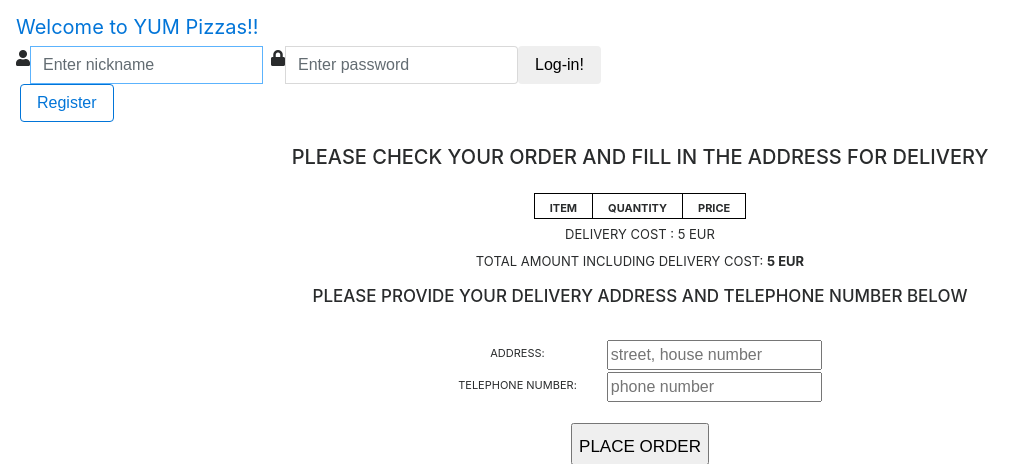
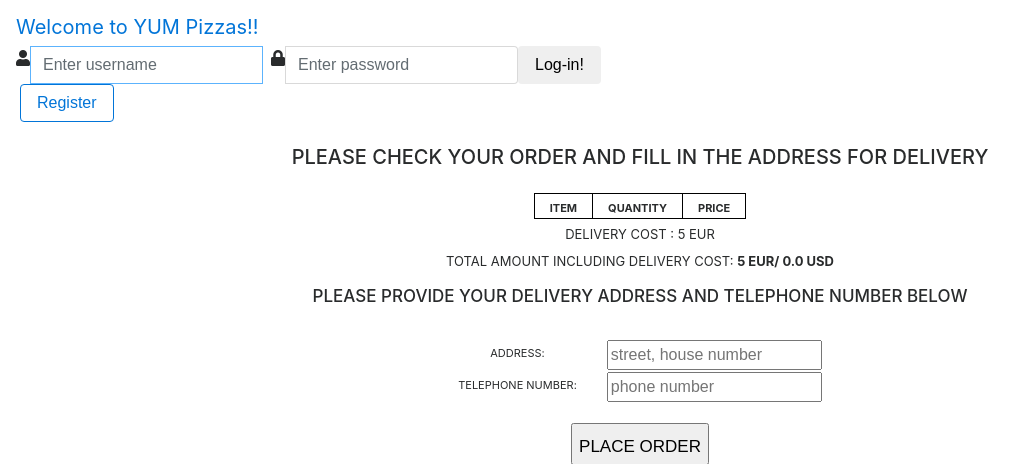
Before and after one commit to ballalpreethi/yumpizza, a Django app: page /confirm_order in a window 1280 px wide. Shown: the top 464 px of the page, without its empty margins (0-1035 px from the left). Run offline with Django 3.2, Linux system fonts and the light colour scheme; data comes from the database, SQL or seed files in the repository; lists and menus that the app fills with data are empty; some libraries are stand-ins or nearby versions.

Commit message:
added usd display

```diff
--- a/onlinepizzas/templates/layout.html
+++ b/onlinepizzas/templates/layout.html
@@ -77,7 +77,7 @@
                     <div class="input-group-prepend">
                         <div class="input-group-text "><i class="fa fa-user"></i></div>
                     </div>
-                    <input type="text" class="form-control my-2 my-sm-0 mr-2" value="" placeholder="Enter nickname" name="username" autofocus maxlength="254" required id="id_username">
+                    <input type="text" class="form-control my-2 my-sm-0 mr-2" value="" placeholder="Enter username" name="username" autofocus maxlength="254" required id="id_username">
                     <div class="input-group-prepend">
                         <div class="input-group-text"><i class="fa fa-lock"></i></div>
                     </div>
--- a/onlinepizzas/templates/order_confirmation.html
+++ b/onlinepizzas/templates/order_confirmation.html
@@ -34,7 +34,7 @@
         <div class="text-center" style="font-variant-caps: all-small-caps;">
             <label for="{{ grand_total }}" style="font-size: large; font-variant-caps: all-small-caps;">
                 DELIVERY COST : 5 EUR <br>
-                TOTAL AMOUNT INCLUDING DELIVERY COST: <strong>{{ grand_total }} EUR</strong></label>
+                TOTAL AMOUNT INCLUDING DELIVERY COST: <strong>{{ grand_total }} EUR/ {{ grand_total_usd }} USD</strong></label>
             <h4 >Please provide your delivery address and telephone number below</h4><br>
             <table style="border: 0px !important;font-size: medium">
                 <tr>
--- a/onlinepizzas/views.py
+++ b/onlinepizzas/views.py
@@ -64,7 +64,7 @@ def confirm_order(request):
             ordered_quantities.append(int(qty))
             totals.append(item.price*int(qty))
     return render(request, 'order_confirmation.html', {"order_summary": zip(ordered_pizzas, ordered_quantities, totals),
-                                                       "grand_total": sum(totals)+5})
+                                                       "grand_total": sum(totals)+5, "grand_total_usd": sum(totals)*1.12})
 
 
 def place_order(request):
```
